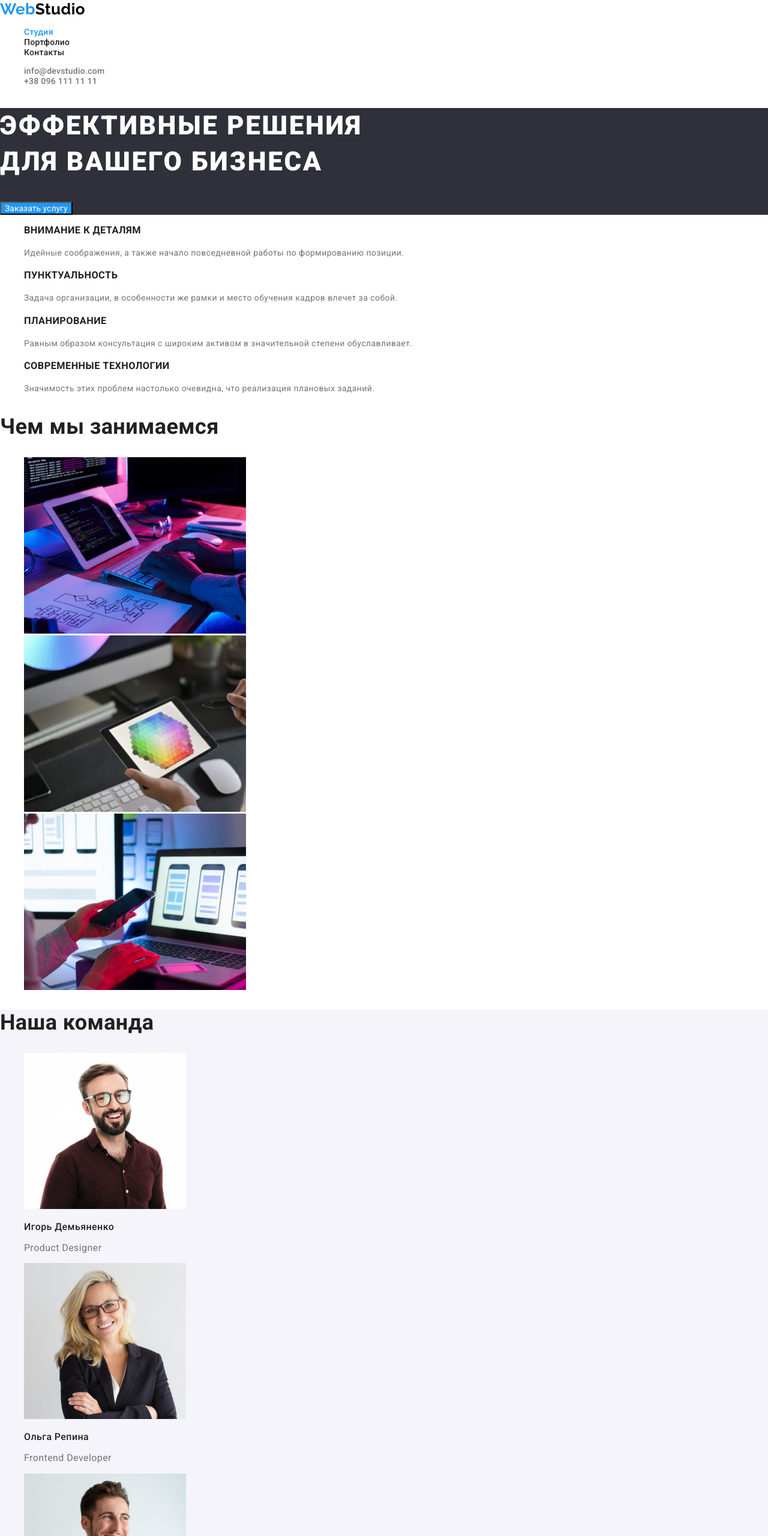
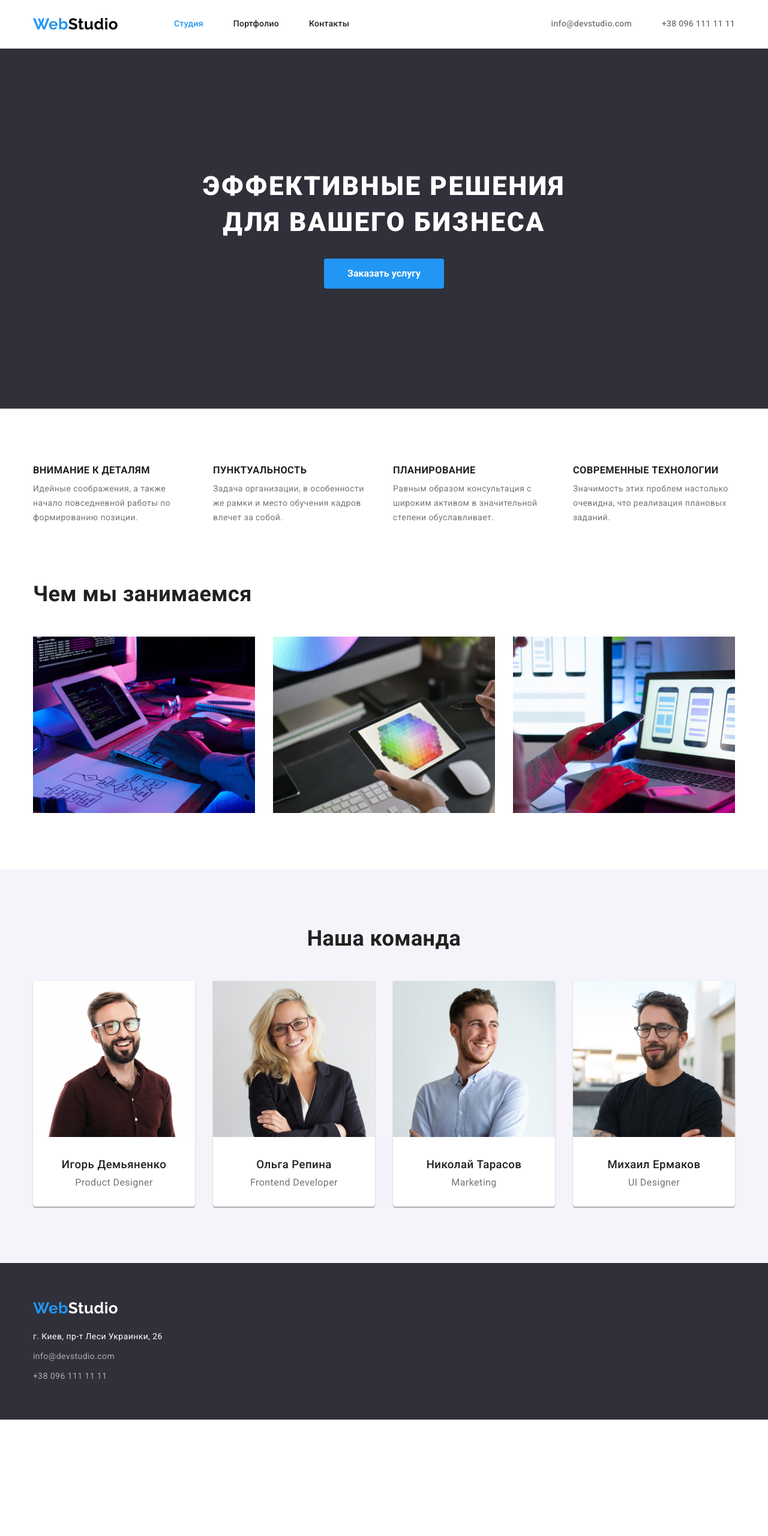
Before and after one commit to alinabihdan/goit-markup-hw-03, a plain HTML site: page index.html in a window 1280 px wide. Shown: the top 2560 px of the page at 60% size. After the commit the page ends 2366 px from the top, so only its background shows below. Drawn offline with nearby package versions, Linux system fonts and the light colour scheme.

Commit message:
геометрия и флексы

```diff
--- a/css/style.css
+++ b/css/style.css
@@ -25,8 +25,24 @@ a {
     text-decoration: none;
 }
 
+.list {
+    padding: 0;
+    margin: 0;
+}
+
+.container {
+    width: 1200px;
+    padding: 0 15px;
+    margin: 0 auto;
+}
+
+.header {
+    border-bottom: 1px solid #ECECEC;
+}
+
 /* logo */
 .logo {
+    display: inline-block;
     font-family: Raleway, sans-serif;
     font-weight: 700;
     font-size: 26px;
@@ -46,6 +62,21 @@ a {
 }
 /* navigation */
 
+.main-nav {
+    display: flex;
+    align-items: center;
+}
+
+.nav {
+    display: flex;
+    align-items: center;
+}
+
+.nav-list {
+    display: flex;
+    margin-left: 93px;
+}
+
 .link {
     font-weight: 500;
     letter-spacing: 0.02em;
@@ -54,6 +85,16 @@ a {
 
 .nav-item > .link {
     color: var(--title-text-color);
+}
+
+.link {
+    display: block;
+    padding-top: 32px;
+    padding-bottom: 32px;
+}
+
+.nav-item + .nav-item {
+    margin-left: 50px;
 }
 
 .link.current {
@@ -65,6 +106,16 @@ a {
 }
 
 /* header contacts */
+
+.contacts-list {
+    display: flex;
+    margin-left: auto;
+}
+
+.contacts-item + .contacts-item  {
+    margin-left: 50px;
+}
+
 .contacts-item > .link {
     color: inherit;
 }
@@ -78,9 +129,13 @@ a {
 
 .hero {
     background-color: var(--footer-bg-color);
+    text-align: center;
+    padding: 200px 0;
 }
 
 .hero__title {
+    margin-top: 0;
+    margin-bottom: 30px;
     color: var(--main-light-color);
     font-weight: 900;
     font-size: 44px;
@@ -90,13 +145,42 @@ a {
 }
 
 .hero__button {
+    border-radius: 4px;
+    padding: 10px 32px;
+    min-width: 200px;
+    display: inline-block;
+    border: transparent;
+    text-align: center;
+    cursor: pointer;
+
     color: var(--main-light-color);
     background-color: var(--accent-color);
+    font-weight: 700;
+    font-size: 16px;
+    line-height: 1.87;
 }
 
 /* FEATURES */
 
+.features {
+    padding: 94px 0;
+}
+
+.features-list {
+    display: flex;
+}
+
+.features-item {
+    width: 270px;
+}
+
+.features-item + .features-item {
+    margin-left: 30px;
+}
+
 .features__title {
+    margin-top: 0;
+    margin-bottom: 10px;
     color: var(--title-text-color);
     font-weight: 700;
     text-transform: uppercase;
@@ -104,12 +188,31 @@ a {
 }
 
 .features__text {
+    margin: 0;
     line-height: 1.71;
+}
+
+.what-we-do-list {
+    display: flex;
+}
+
+.what-we-do-item + .what-we-do-item {
+    margin-left: 30px;
+}
+
+.what-we-do {
+    padding-bottom: 94px;
+}
+
+.what-we-do-img {
+    display: block;
 }
 
 /* Titles */
 
 .section__title {
+    margin-top: 0;
+    margin-bottom: 50px;
     color: var(--title-text-color);
     font-size: 36px;
     line-height: 1.17;
@@ -117,23 +220,57 @@ a {
 }
 
 .team {
+    padding: 94px 0;
+    text-align: center;
     background-color: var(--accent-bg-color);
 }
 
+.team-members {
+    display: flex;
+}
+
+.team__card + .team__card {
+    margin-left: 30px;
+}
+
 .team__card {
+    width: 270px;
+    border-radius: 0px 0px 4px 4px;
+    box-shadow: 0px 1px 3px rgba(0, 0, 0, 0.12), 0px 1px 1px rgba(0, 0, 0, 0.14), 0px 2px 1px rgba(0, 0, 0, 0.2);
+
+    background-color: #ffffff;
     font-size: 16px;
     line-height: 1.18;
 }
 
+.member-description {
+    padding: 30px 0;
+}
+
 .member-name {
+    margin-top: 0;
+    margin-bottom: 10px;
     font-weight: 500;
     color: var(--title-text-color);
+}
+
+.member-role {
+    margin: 0;
 }
 
 /* FOOTER */
 
 .footer {
+    padding: 60px 0;
     background-color: var(--footer-bg-color);
+}
+
+.logo-bottom {
+    margin-bottom: 20px;
+}
+
+.adress-item:not(:last-child) {
+    margin-bottom: 9px;
 }
 
 .adress-item.light {
@@ -147,25 +284,83 @@ a {
 }
 
 /* PORTFOLIO PAGE */
+.portfolio {
+    padding: 94px 0;
+}
+
+.button-list {
+    margin-top: 0;
+    margin-bottom: 50px;
+    display: flex;
+    justify-content: center;
+}
+
+.button-item +  .button-item {
+    margin-left: 8px;
+}
 
 .portfolio-button {
+    cursor: pointer;
+    padding: 6px 22px;
+    text-align: center;
+
     font-weight: 500;
     font-size: 16px;
     line-height: 1.62;
     letter-spacing: 0.03em;
-    text-align: center;
+
     color: var(--title-text-color);
     background-color: var(--accent-bg-color);
     border-radius: 4px;
+    border: none;
 }
 
 .portfolio-button:hover,
 .portfolio-button:focus {
     background-color: var(--accent-color);
     color: var(--main-light-color);
+    box-shadow: 0px 3px 1px rgba(0, 0, 0, 0.1), 0px 1px 2px rgba(0, 0, 0, 0.08), 0px 2px 2px rgba(0, 0, 0, 0.12);
+}
+/* ========== end buttons ========== */
+
+/* Galary */
+
+.portfolio-list {
+    margin-top: 0;
+    margin-bottom: 0;
+    padding-left: 0;
+    display: flex;
+    flex-wrap: wrap;
+}
+
+.portfolio-item {
+    width: calc((100% - 60px)/ 3);
+    margin-right: 30px;
+    margin-bottom: 30px;
+    background-color: #ffffff;
+    border: 1px solid #EEEEEE;
+}
+
+.portfolio-item:nth-child(3n) {
+    margin-right: 0;
+}
+
+.portfolio-item:nth-last-child(-n + 3) {
+    margin-bottom: 0;
+}
+
+.portfolio-image {
+    display: block;
+    width: 100%;
+}
+
+.card-description {
+    padding: 20px 24px;
 }
 
 .portfolio__title {
+    margin-top: 0;
+    margin-bottom: 4px;
     font-weight: 700;
     font-size: 18px;
     line-height: 2;
@@ -174,6 +369,8 @@ a {
 }
 
 .portfolio__type {
+    margin-top: 0;
+    margin-bottom: 0;
     font-size: 16px;
     line-height: 1.87;
     letter-spacing: 0.03em;
--- a/index.html
+++ b/index.html
@@ -11,12 +11,12 @@
 </head>
 <body>
         <header class="header">
-            <div class="container">
+            <div class="container main-nav">
                     <nav class="nav">
                         <a href="./index.html" class="logo">
                             <span class="web">Web</span><span class="studio">Studio</span>
                         </a>
-                        <ul class="nav-list">
+                        <ul class="nav-list list">
                             <li class="nav-item">
                                 <a href="./index.html" class="link current">Студия</a>
                             </li>
@@ -29,7 +29,7 @@
                         </ul>
                     </nav>
 
-                    <ul class="contacts-list">
+                    <ul class="contacts-list list">
                         <li class="contacts-item">
                             <a href="mailto:info@devstudio.com" class="link">info@devstudio.com</a>
                         </li>
@@ -50,7 +50,7 @@
             <section class="features">
                 <div class="container">
                     <h2 hidden>Наши особенности</h2>
-                    <ul class="features-list">
+                    <ul class="features-list list">
                         <li class="features-item">
                             <h3 class="features__title">Внимание к деталям</h3>
                             <p class="features__text">Идейные соображения, а также начало повседневной работы по формированию позиции.</p>
@@ -74,15 +74,15 @@
             <section class="what-we-do">
                 <div class="container">
                     <h2 class="section__title">Чем мы занимаемся</h2>
-                    <ul class="what-we-do-list">
-                        <li>
-                            <img src="./images/what-we-do1.jpg" alt="Computer" width="370">
+                    <ul class="what-we-do-list list">
+                        <li class="what-we-do-item">
+                            <img src="./images/what-we-do1.jpg" alt="Computer" width="370" class="what-we-do-img">
                         </li>
-                        <li>
-                            <img src="./images/what-we-do2.jpg" alt="Smartphone" width="370">
+                        <li class="what-we-do-item">
+                            <img src="./images/what-we-do2.jpg" alt="Smartphone" width="370" class="what-we-do-img">
                         </li>
-                        <li>
-                            <img src="./images/what-we-do3.jpg" alt="Tablet" width="370">
+                        <li class="what-we-do-item">
+                            <img src="./images/what-we-do3.jpg" alt="Tablet" width="370" class="what-we-do-img">
                         </li>
                     </ul>
                 </div>
@@ -91,26 +91,34 @@
             <section class="team">
                 <div class="container">
                     <h2 class="section__title">Наша команда</h2>
-                    <ul class="team-members">
+                    <ul class="team-members list">
                         <li class="team__card">
                             <img src="./images/member1.jpg" alt="Игорь Демьяненко Product Designer" class="member-img" width="270" height="260">
-                            <p class="member-name">Игорь Демьяненко</p>
-                            <p class="member-role">Product Designer</p>
+                            <div class="member-description">
+                                <h3 class="member-name">Игорь Демьяненко</h3>
+                                <p class="member-role">Product Designer</p>
+                            </div>
                         </li>
                         <li class="team__card">
                             <img src="./images/member2.jpg" alt="Ольга Репина Frontend Developer" class="member-img" width="270" height="260">
-                            <p class="member-name">Ольга Репина</p>
-                            <p class="member-role">Frontend Developer</p>
+                            <div class="member-description">
+                                <h3 class="member-name">Ольга Репина</h3>
+                                <p class="member-role">Frontend Developer</p>
+                            </div>
                         </li>
                         <li class="team__card">
                             <img src="./images/member3.jpg" alt="Николай Тарасов Marketing" class="member-img" width="270" height="260">
-                            <p class="member-name">Николай Тарасов</p>
-                            <p class="member-role">Marketing</p>
+                            <div class="member-description">
+                                <h3 class="member-name">Николай Тарасов</h3>
+                                <p class="member-role">Marketing</p>
+                            </div>
                         </li>
                         <li class="team__card">
                             <img src="./images/member4.jpg" alt="Михаил Ермаков UI Designer" class="member-img" width="270" height="260">
-                            <p class="member-name">Михаил Ермаков</p>
-                            <p class="member-role">UI Designer</p>
+                            <div class="member-description">
+                                <h3 class="member-name">Михаил Ермаков</h3>
+                                <p class="member-role">UI Designer</p>
+                            </div>
                         </li>
                     </ul>
                 </div>
@@ -122,14 +130,14 @@
                     <span class="web">Web</span><span class="footer-studio">Studio</span>
                 </a>
                 <address>
-                    <ul class="adress-list">
-                        <li>
+                    <ul class="adress-list list">
+                        <li class="adress-item">
                             <a href="https://goo.gl/maps/qAZLpgprCSPZe2HK8" class="adress-item light">г. Киев, пр-т Леси Украинки, 26</a>
                         </li>
-                        <li>
+                        <li class="adress-item">
                             <a href="mailto:info@devstudio.com" class="adress-item">info@devstudio.com</a>
                         </li>
-                        <li>
+                        <li class="adress-item">
                             <a href="tel:+380961111111" class="adress-item">+38 096 111 11 11</a>
                         </li>
                     </ul>
```
Also changed, not shown: portfolio.html (+41 -22 lines).
